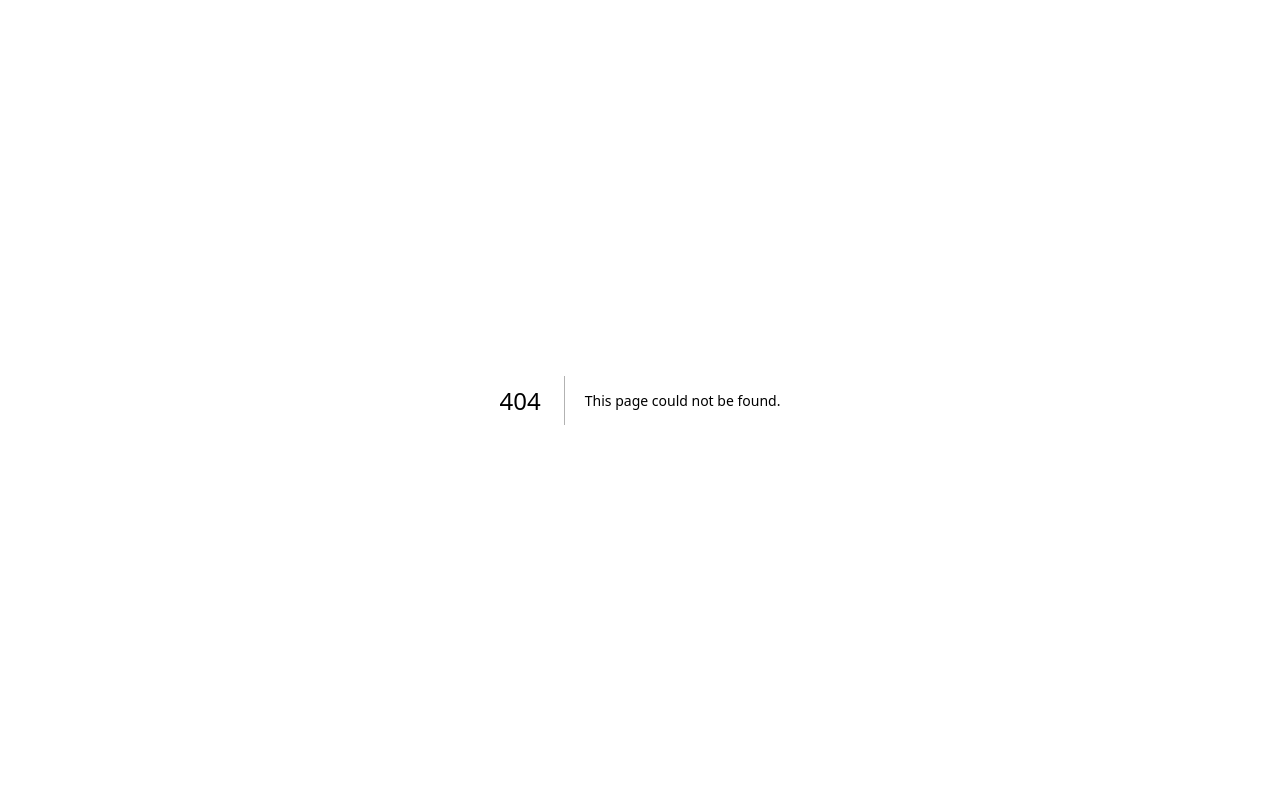
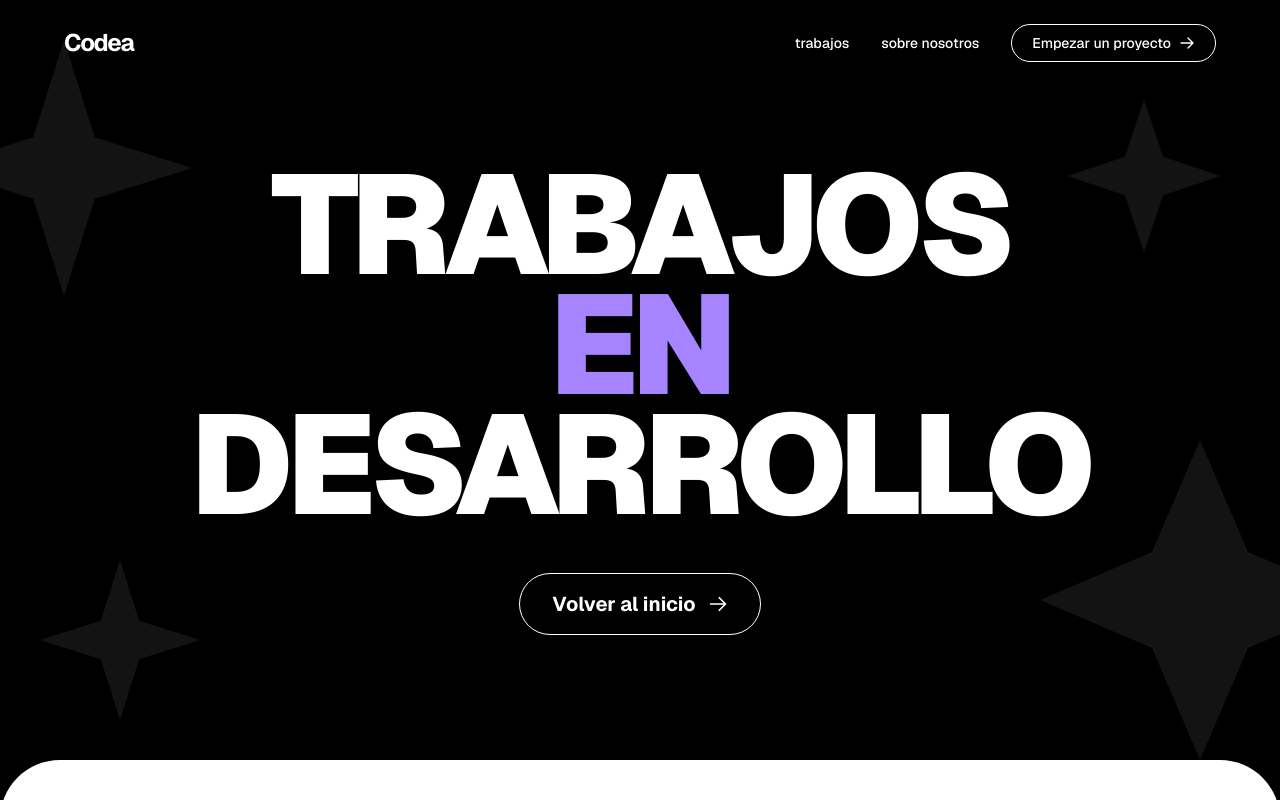
Before and after one commit to Alvaro-gonzalez05/CodeaModerno, a Next.js app: page /work in a window 1280 px wide. Before the commit this address had no page. Shown: the top 800 px of the page. Built offline with nearby package versions, Linux system fonts and the light colour scheme.

Commit message:
secciones en desarrollo

```diff
--- /dev/null
+++ b/src/app/about/page.tsx
@@ -0,0 +1,16 @@
+"use client";
+import Header from "@/components/Header";
+import UnderDevelopmentSection from "@/components/UnderDevelopmentSection";
+import Footer from "@/components/Footer";
+
+export default function AboutPage() {
+  return (
+    <div className="min-h-screen bg-black text-white font-sans selection:bg-white selection:text-black">
+      <Header />
+      <main className="w-full">
+        <UnderDevelopmentSection id="about" line1="NOSOTROS" line2="EN" line3="DESARROLLO" />
+        <Footer />
+      </main>
+    </div>
+  );
+}
--- /dev/null
+++ b/src/app/work/page.tsx
@@ -0,0 +1,16 @@
+"use client";
+import Header from "@/components/Header";
+import UnderDevelopmentSection from "@/components/UnderDevelopmentSection";
+import Footer from "@/components/Footer";
+
+export default function WorkPage() {
+  return (
+    <div className="min-h-screen bg-black text-white font-sans selection:bg-white selection:text-black">
+      <Header />
+      <main className="w-full">
+        <UnderDevelopmentSection id="work" line1="TRABAJOS" line2="EN" line3="DESARROLLO" />
+        <Footer />
+      </main>
+    </div>
+  );
+}
--- a/src/components/Header.tsx
+++ b/src/components/Header.tsx
@@ -58,8 +58,8 @@ export default function Header() {
 
           {/* Desktop Nav */}
           <nav className="hidden md:flex items-center space-x-8 text-sm font-medium mix-blend-difference text-white">
-            <Link href="#work" className="hover:text-gray-300 transition-colors">trabajos</Link>
-            <Link href="#about" className="hover:text-gray-300 transition-colors">sobre nosotros</Link>
+            <Link href="/work" className="relative after:content-[''] after:absolute after:left-0 after:-bottom-1 after:w-0 after:h-[1px] after:bg-white after:transition-all after:duration-300 hover:after:w-full">trabajos</Link>
+            <Link href="/about" className="relative after:content-[''] after:absolute after:left-0 after:-bottom-1 after:w-0 after:h-[1px] after:bg-white after:transition-all after:duration-300 hover:after:w-full">sobre nosotros</Link>
             <button onClick={openModal} className="group flex items-center gap-2 px-5 py-2 bg-transparent border border-white rounded-full hover:bg-white hover:text-black transition-all duration-300">
                 Empezar un proyecto
                 <svg xmlns="http://www.w3.org/2000/svg" fill="none" viewBox="0 0 24 24" strokeWidth={2} stroke="currentColor" className="w-4 h-4 group-hover:translate-x-1 transition-transform">
@@ -94,8 +94,8 @@ export default function Header() {
               </button>
 
               <nav className="flex flex-col space-y-8 text-center text-2xl font-bold text-white items-center">
-                <Link href="#work" onClick={toggleMenu} className="hover:text-gray-300 transition-colors">trabajos</Link>
-                <Link href="#about" onClick={toggleMenu} className="hover:text-gray-300 transition-colors">sobre nosotros</Link>
+                <Link href="/work" onClick={toggleMenu} className="hover:text-gray-300 transition-colors">trabajos</Link>
+                <Link href="/about" onClick={toggleMenu} className="hover:text-gray-300 transition-colors">sobre nosotros</Link>
                 <button onClick={() => { toggleMenu(); openModal(); }} className="group flex items-center gap-3 px-6 py-3 bg-transparent border border-white rounded-full hover:bg-white hover:text-black transition-all text-xl">
                     Empezar un proyecto
                     <svg xmlns="http://www.w3.org/2000/svg" fill="none" viewBox="0 0 24 24" strokeWidth={2} stroke="currentColor" className="w-5 h-5 group-hover:translate-x-1 transition-transform">
--- /dev/null
+++ b/src/components/UnderDevelopmentSection.tsx
@@ -0,0 +1,71 @@
+"use client";
+import React from 'react';
+import Link from 'next/link';
+import { Slide } from "react-awesome-reveal";
+
+interface UnderDevelopmentSectionProps {
+  id: string;
+  line1: string;
+  line2: string;
+  line3: string;
+}
+
+export default function UnderDevelopmentSection({ id, line1, line2, line3 }: UnderDevelopmentSectionProps) {
+  return (
+    <>
+      <section id={id} className="fixed top-0 left-0 z-0 w-full h-screen text-white flex flex-col items-center justify-center overflow-hidden py-20 bg-black">
+         {/* Stars Layer */}
+         <div className="absolute inset-0 z-10 pointer-events-none">
+             <div className="absolute top-10 left-0 -translate-x-1/4 w-32 h-32 md:w-64 md:h-64 text-neutral-800 opacity-50">
+                <svg viewBox="0 0 100 100" fill="currentColor" className="w-full h-full overflow-visible">
+                   <path className="shape-star" d="M50 0 L62 38 L100 50 L62 62 L50 100 L38 62 L0 50 L38 38 Z" />
+                </svg>
+             </div>
+
+             <div className="absolute top-20 right-10 w-24 h-24 md:w-48 md:h-48 text-neutral-800 opacity-50">
+                <svg viewBox="0 0 100 100" fill="currentColor" className="w-full h-full overflow-visible">
+                   <path className="shape-star" d="M50 10 L60 40 L90 50 L60 60 L50 90 L40 60 L10 50 L40 40 Z" />
+                </svg>
+             </div>
+
+             <div className="absolute bottom-10 right-0 translate-x-1/4 w-40 h-40 md:w-80 md:h-80 text-neutral-800 opacity-50">
+                <svg viewBox="0 0 100 100" fill="currentColor" className="w-full h-full overflow-visible">
+                   <path className="shape-star" d="M50 0 L65 35 L100 50 L65 65 L50 100 L35 65 L0 50 L35 35 Z" />
+                </svg>
+             </div>
+
+             <div className="absolute bottom-20 left-10 w-20 h-20 md:w-40 md:h-40 text-neutral-800 opacity-50">
+                <svg viewBox="0 0 100 100" fill="currentColor" className="w-full h-full overflow-visible">
+                   <path className="shape-star" d="M50 0 L62 38 L100 50 L62 62 L50 100 L38 62 L0 50 L38 38 Z" />
+                </svg>
+             </div>
+         </div>
+
+         {/* Content */}
+         <div className="text-center z-20 relative w-full px-4">
+            <h2 className="text-[13vw] md:text-[11vw] leading-[0.85] font-black tracking-tighter uppercase flex flex-col items-center mb-12">
+              <Slide direction="right" triggerOnce>
+                  <span className="block">{line1}</span>
+              </Slide>
+              <Slide direction="left" triggerOnce>
+                  <span className="block text-violet-400">{line2}</span>
+              </Slide>
+              <Slide direction="right" triggerOnce>
+                  <span className="block">{line3}</span>
+              </Slide>
+            </h2>
+
+            <Link href="/" className="group inline-flex items-center gap-3 px-8 py-4 bg-transparent border border-white text-white text-lg md:text-xl font-bold rounded-full hover:scale-105 transition-transform duration-300 hover:bg-white/10">
+                Volver al inicio
+                <svg xmlns="http://www.w3.org/2000/svg" fill="none" viewBox="0 0 24 24" strokeWidth={2} stroke="currentColor" className="w-5 h-5 group-hover:translate-x-1 transition-transform">
+                    <path strokeLinecap="round" strokeLinejoin="round" d="M13.5 4.5L21 12m0 0l-7.5 7.5M21 12H3" />
+                </svg>
+            </Link>
+         </div>
+
+      </section>
+      {/* Spacer to push footer down */}
+      <div className="w-full h-screen"></div>
+    </>
+  );
+}
```
